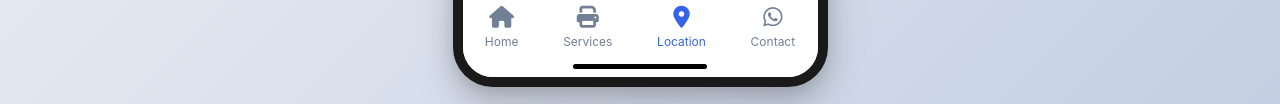
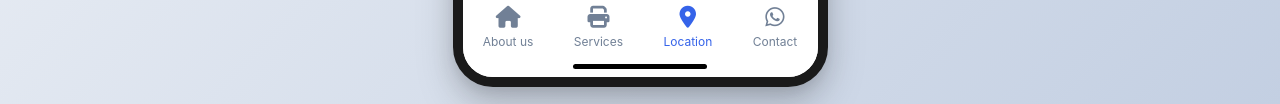
Before and after one commit to Daniel5676/BEREKO-location, a plain HTML site: page index.html in a window 1280 px wide. Shown: the part 745-849 px from the top of the page. Drawn offline with Linux system fonts and the light colour scheme.

Commit message:
Update index.html

```diff
--- a/index.html
+++ b/index.html
@@ -760,7 +760,7 @@
     <nav class="bottom-nav">
         <a href="https://daniel5676.github.io/Bereko-service/ " class="nav-item">
             <i class="fas fa-home"></i>
-            <span>Home</span>
+            <span>About us</span>
         </a>
         <a href="https://daniel5676.github.io/berekoservises/ " class="nav-item">
             <i class="fas fa-print"></i>
```
